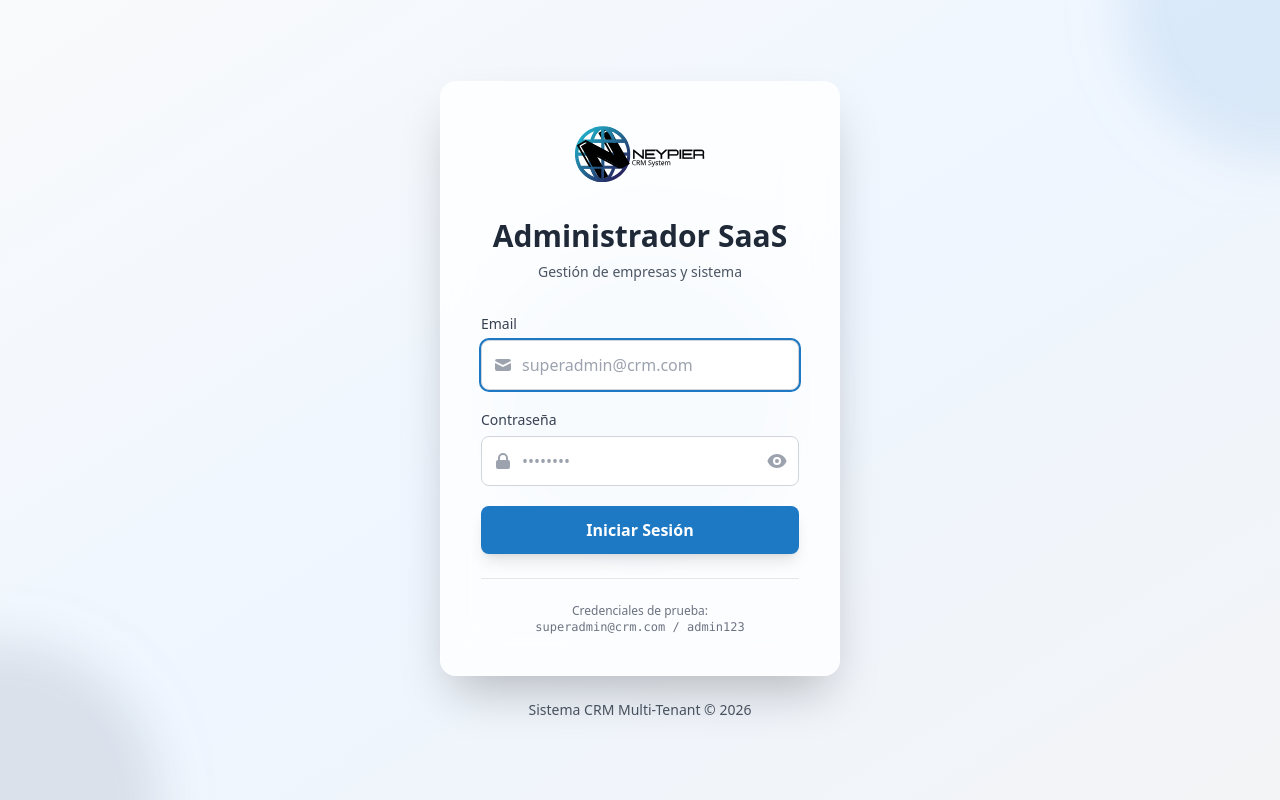
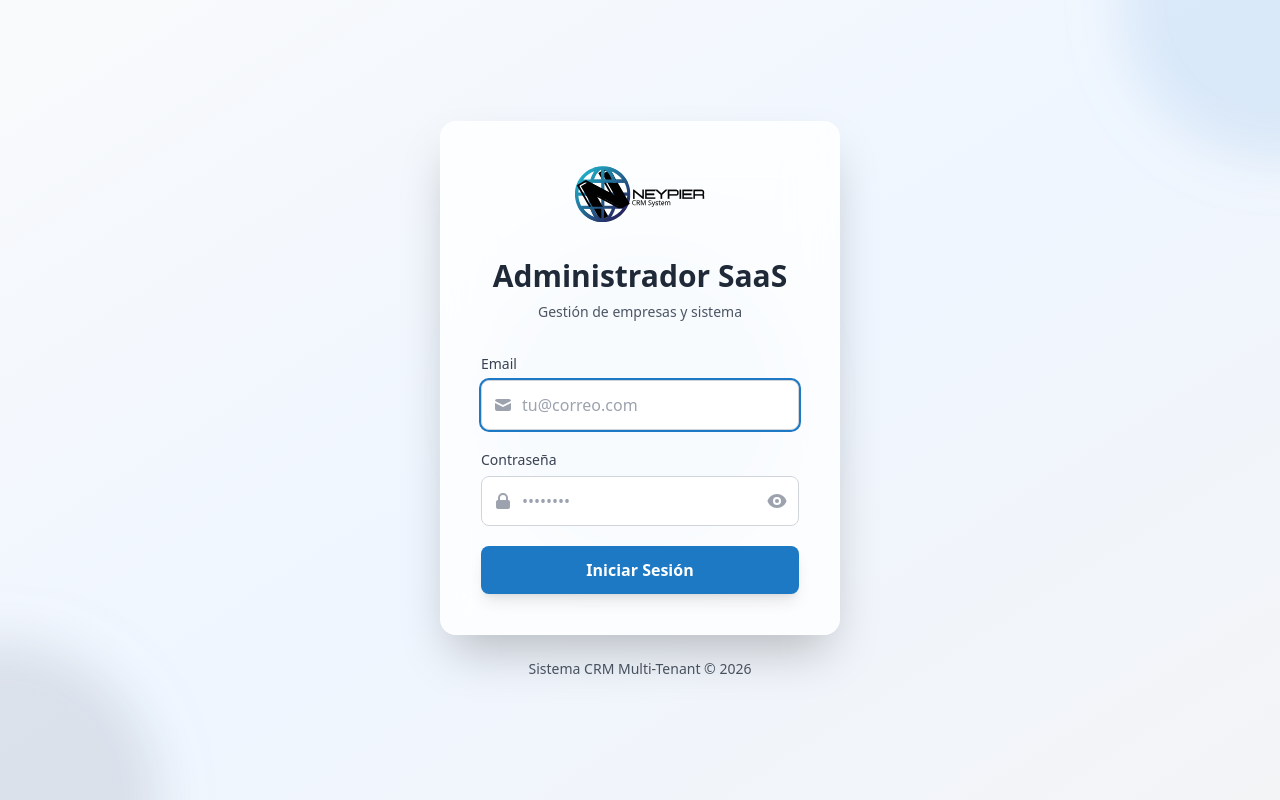
Before and after one commit to ElvisMrt/proyecto-crm, a React (Vite) app in the folder frontend/: page /login in a window 1280 px wide. Built offline with nearby package versions, Linux system fonts and the light colour scheme; no server answers.

Commit message:
fix: quitar credenciales hardcodeadas SaaSLogin, VITE_API_URL localhost, fix HistoryTab URL

```diff
--- a/frontend/src/components/cash/HistoryTab.tsx
+++ b/frontend/src/components/cash/HistoryTab.tsx
@@ -35,7 +35,7 @@ const HistoryTab = () => {
       // Si falla por permisos, intentar con el endpoint directo
       if (error.response?.status === 403 || error.response?.status === 401) {
         try {
-          const API_BASE_URL = import.meta.env.VITE_API_URL || 'http://localhost:3000/api/v1';
+          const API_BASE_URL = import.meta.env.VITE_API_URL || `${window.location.protocol}//${window.location.host}/api/v1`;
           const token = localStorage.getItem('token');
           const directResponse = await fetch(`${API_BASE_URL}/branches`, {
             headers: token ? { Authorization: `Bearer ${token}` } : {},
--- a/frontend/src/pages/SaaSLogin.tsx
+++ b/frontend/src/pages/SaaSLogin.tsx
@@ -137,7 +137,7 @@ export default function SaaSLogin() {
                       ? 'border-red-500 focus:border-red-500 focus:ring-red-500'
                       : 'border-gray-300 focus:ring-[#1D79C4]'
                   }`}
-                  placeholder="superadmin@crm.com"
+                  placeholder="tu@correo.com"
                 />
               </div>
               {emailError && (
@@ -212,14 +212,6 @@ export default function SaaSLogin() {
             </button>
           </form>
 
-          {/* Demo Credentials */}
-          <div className="mt-6 pt-6 border-t border-gray-200">
-            <p className="text-xs text-center text-gray-500">
-              <span className="font-medium">Credenciales de prueba:</span>
-              <br />
-              <span className="font-mono">superadmin@crm.com / admin123</span>
-            </p>
-          </div>
         </div>
 
         {/* Footer */}
```
Also changed, not shown: 1 other file (tests, documents, lock files or other folders).
